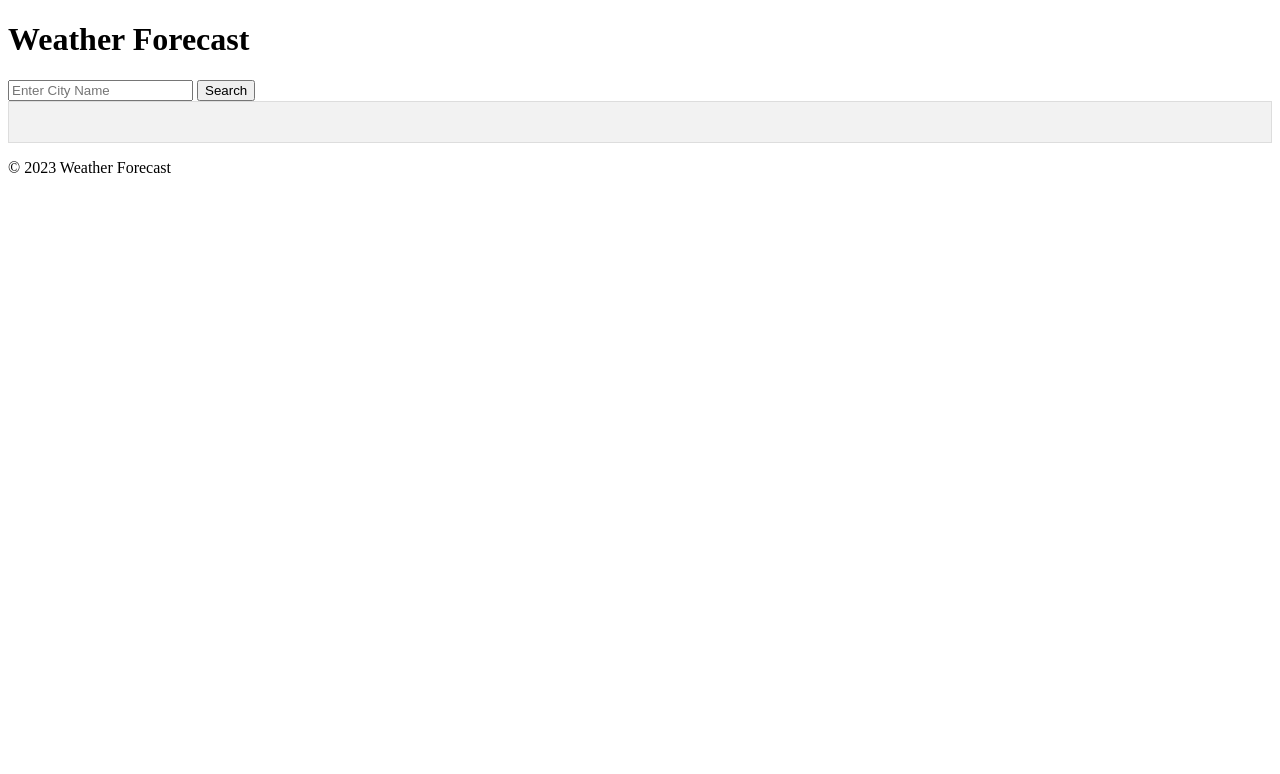
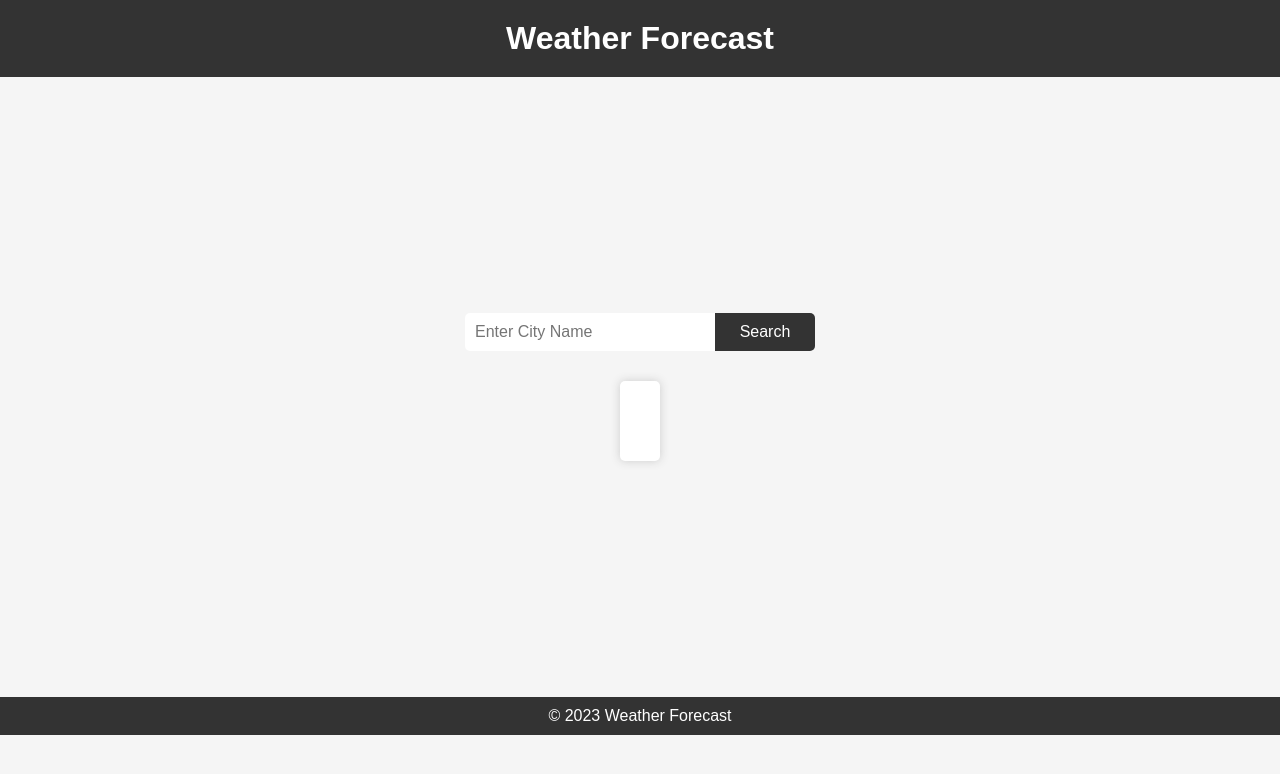
Before and after one commit to nemili83/helpdesk.github.io, a PHP site: page / in a window 1280 px wide. Shown: the top 774 px of the page. Run offline with PHP 8.4, Linux system fonts and the light colour scheme.

Commit message:
Update style.css

```diff
--- a/style.css
+++ b/style.css
@@ -1,10 +1,91 @@
-.weather-box {
-	background-color: #f2f2f2;
-	border: 1px solid #ddd;
-	padding: 20px;
-	text-align: center;
+* {
+  box-sizing: border-box;
+  margin: 0;
+  padding: 0;
 }
 
-#result {
-	display: none;
+body {
+  background-color: #f5f5f5;
+  font-family: Arial, sans-serif;
 }
+
+header {
+  background-color: #333;
+  color: #fff;
+  padding: 20px;
+  text-align: center;
+}
+
+main {
+  display: flex;
+  flex-direction: column;
+  align-items: center;
+  justify-content: center;
+  height: calc(100vh - 180px);
+}
+
+.search-box {
+  display: flex;
+  align-items: center;
+  justify-content: center;
+  margin-bottom: 30px;
+}
+
+.search-bar {
+  padding: 10px;
+  width: 250px;
+  font-size: 16px;
+  border: none;
+  border-radius: 5px 0 0 5px;
+  outline: none;
+}
+
+.search-btn {
+  padding: 10px;
+  width: 100px;
+  background-color: #333;
+  color: #fff;
+  font-size: 16px;
+  border: none;
+  border-radius: 0 5px 5px 0;
+  cursor: pointer;
+}
+
+.weather-box {
+  display: flex;
+  flex-direction: column;
+  align-items: center;
+  justify-content: center;
+  padding: 20px;
+  background-color: #fff;
+  border-radius: 5px;
+  box-shadow: 0 0 10px #ccc;
+}
+
+.location {
+  font-size: 24px;
+  font-weight: bold;
+  margin-bottom: 10px;
+}
+
+.weather {
+  font-size: 18px;
+  margin-bottom: 10px;
+}
+
+.temperature {
+  font-size: 48px;
+  font-weight: bold;
+  margin-bottom: 10px;
+}
+
+.icon {
+  margin-bottom: 10px;
+}
+
+footer {
+  background-color: #333;
+  color: #fff;
+  padding: 10px;
+  text-align: center;
+}
```
